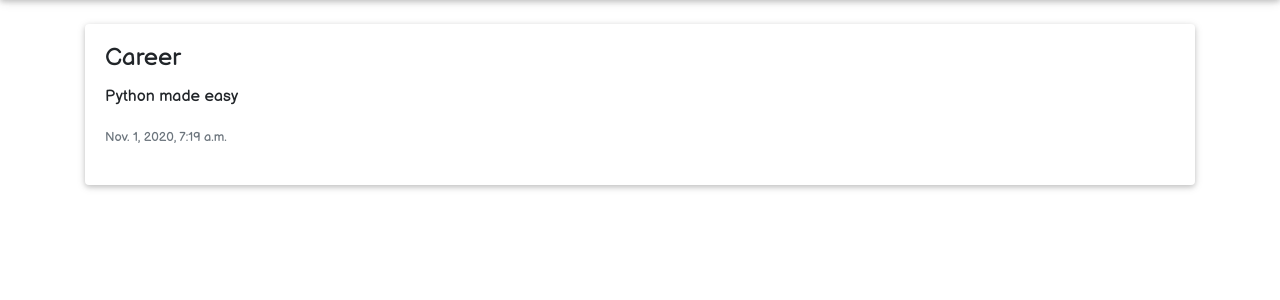
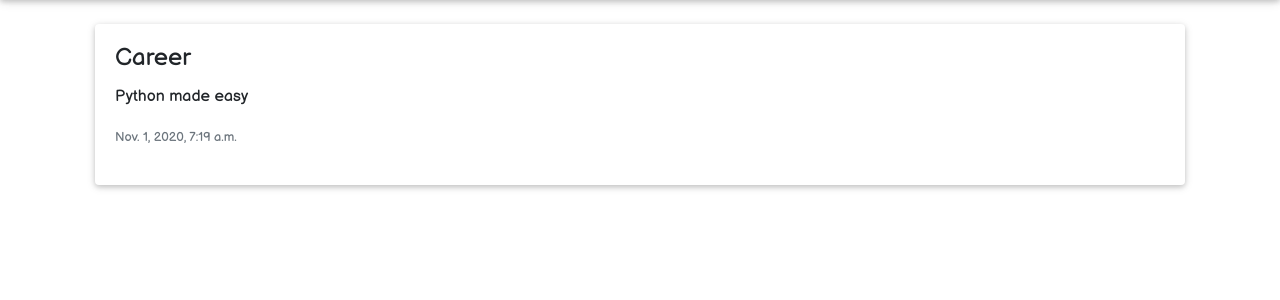
Before and after one commit to DerrickOdhiambo/Neighbourhood, a Django app: page /post/1/ in a window 1280 px wide. Shown: the part 56-356 px from the top of the page. Run offline with Django 3.2, Linux system fonts and the light colour scheme; data comes from the database, SQL or seed files in the repository; parts of the project's set-up code (start-up, migrations or seed data) failed here and were passed over; some libraries are stand-ins or nearby versions; some web fonts are replaced.

Commit message:
create custom css for the homepage

```diff
--- a/static/css/styles.css
+++ b/static/css/styles.css
@@ -57,3 +57,6 @@ nav {
 .container {
   margin-top: 80px;
 }
+.card {
+  margin: 10px;
+}
```
